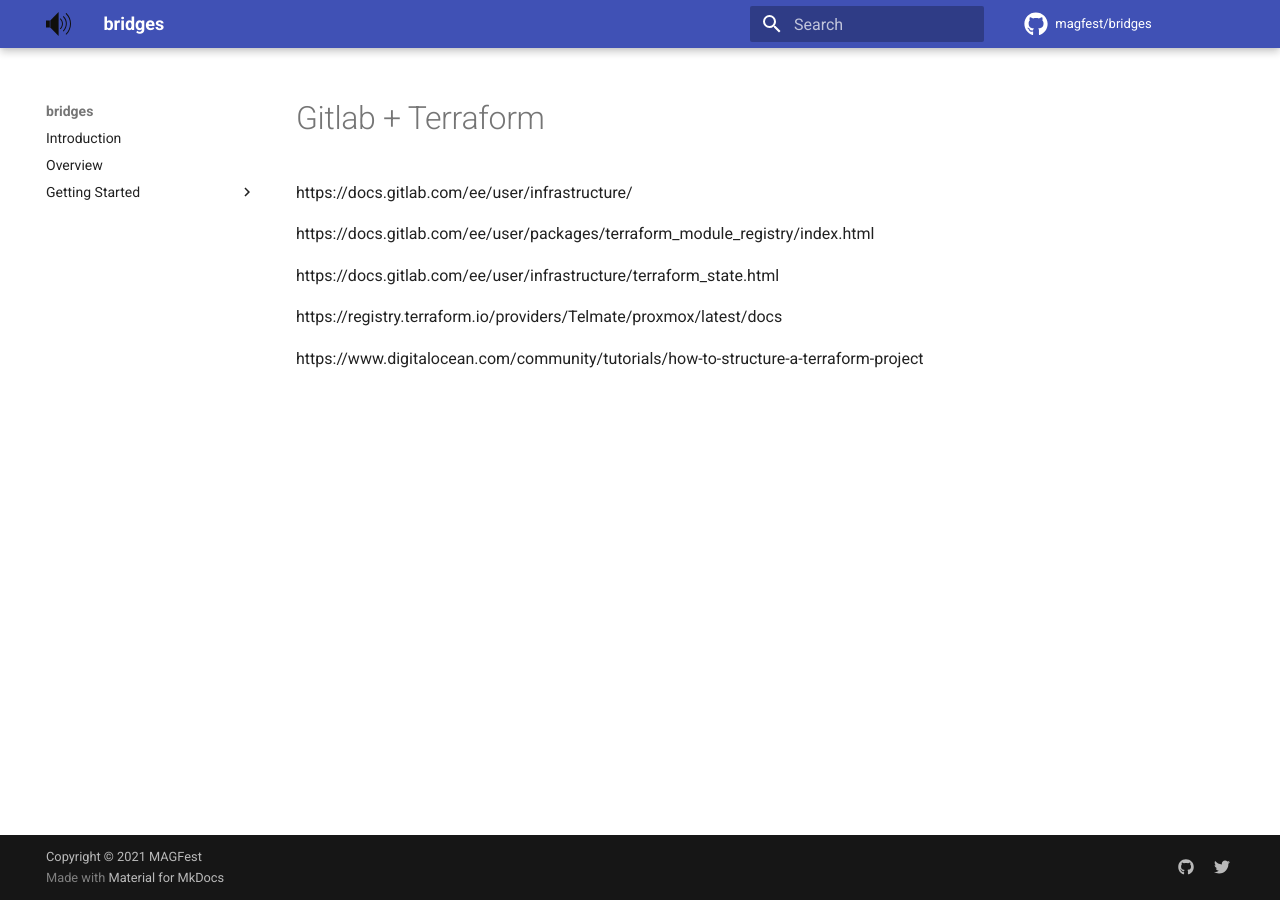
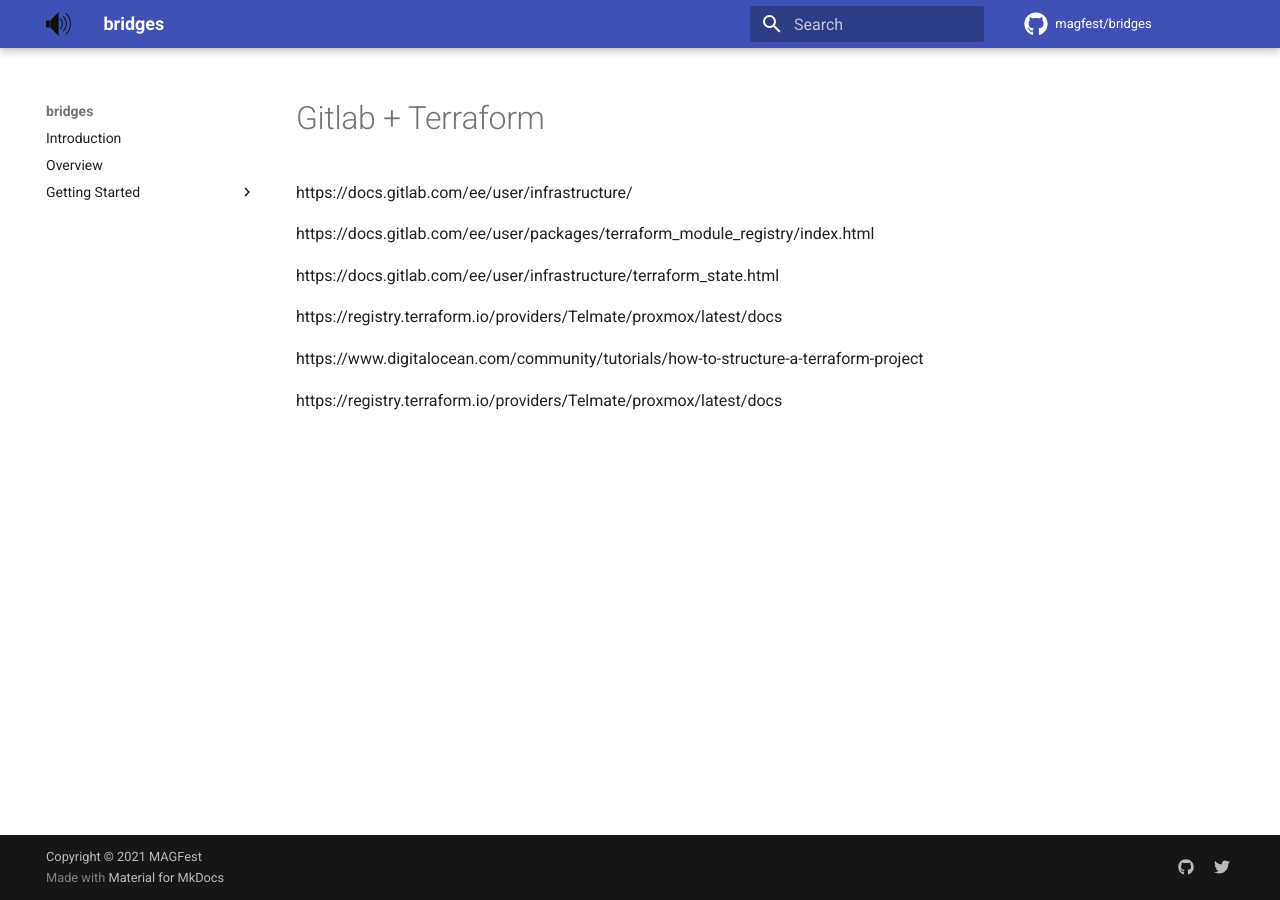
Before and after one commit to magfest/bridges, an MkDocs documentation site: the page built from docs/gitlab-terraform.md, in a window 1280 px wide. Built offline with MkDocs 1.6.1 and Material for MkDocs 9.7.7, drawn with Linux system fonts in a browser that asks for light colours; comment, search, counter and statistics services are not loaded; the version menu is left out; some of the changed lines change nothing that is shown.

Commit message:
concurrent wilson

```diff
--- a/docs/gitlab-terraform.md
+++ b/docs/gitlab-terraform.md
@@ -9,3 +9,5 @@
 https://registry.terraform.io/providers/Telmate/proxmox/latest/docs
 
 https://www.digitalocean.com/community/tutorials/how-to-structure-a-terraform-project
+
+https://registry.terraform.io/providers/Telmate/proxmox/latest/docs
```
Also changed, not shown: 1 other file.
